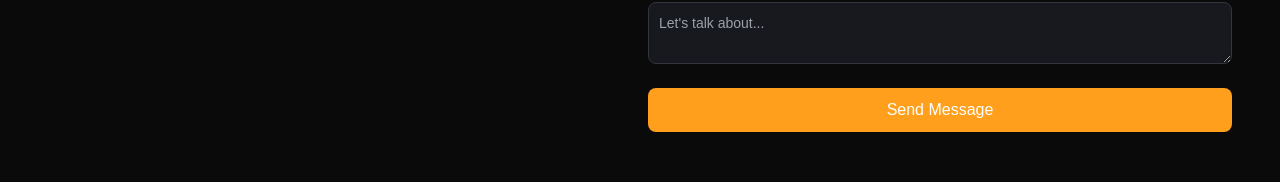
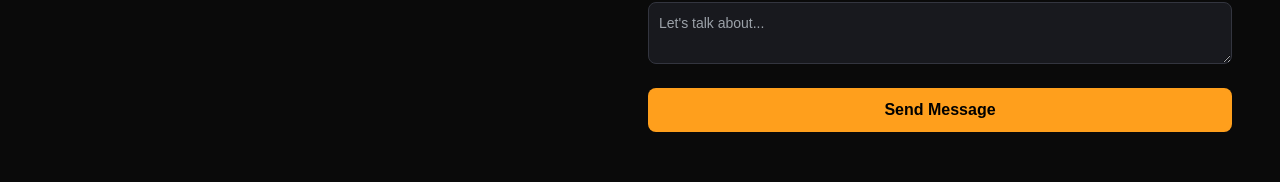
Before and after one commit to smbhathiya/portfolio-v2, a Next.js app: page / in a window 1280 px wide. Shown: the part 3198-3380 px from the top of the page. Built offline with nearby package versions, Linux system fonts and the light colour scheme.

Commit message:
contact section updated, colors

```diff
--- a/app/components/ContactSection.jsx
+++ b/app/components/ContactSection.jsx
@@ -116,7 +116,7 @@ const ContactSection = () => {
                         </div>
                         <button
                             type="submit"
-                            className="bg-primary hover:bg-ternary duration-300 text-white font-medium py-2.5 px-5 rounded-lg w-full"
+                            className="bg-primary hover:bg-ternary duration-300 text-black font-bold py-2.5 px-5 rounded-lg w-full"
                         >
                             Send Message
                         </button>
```
